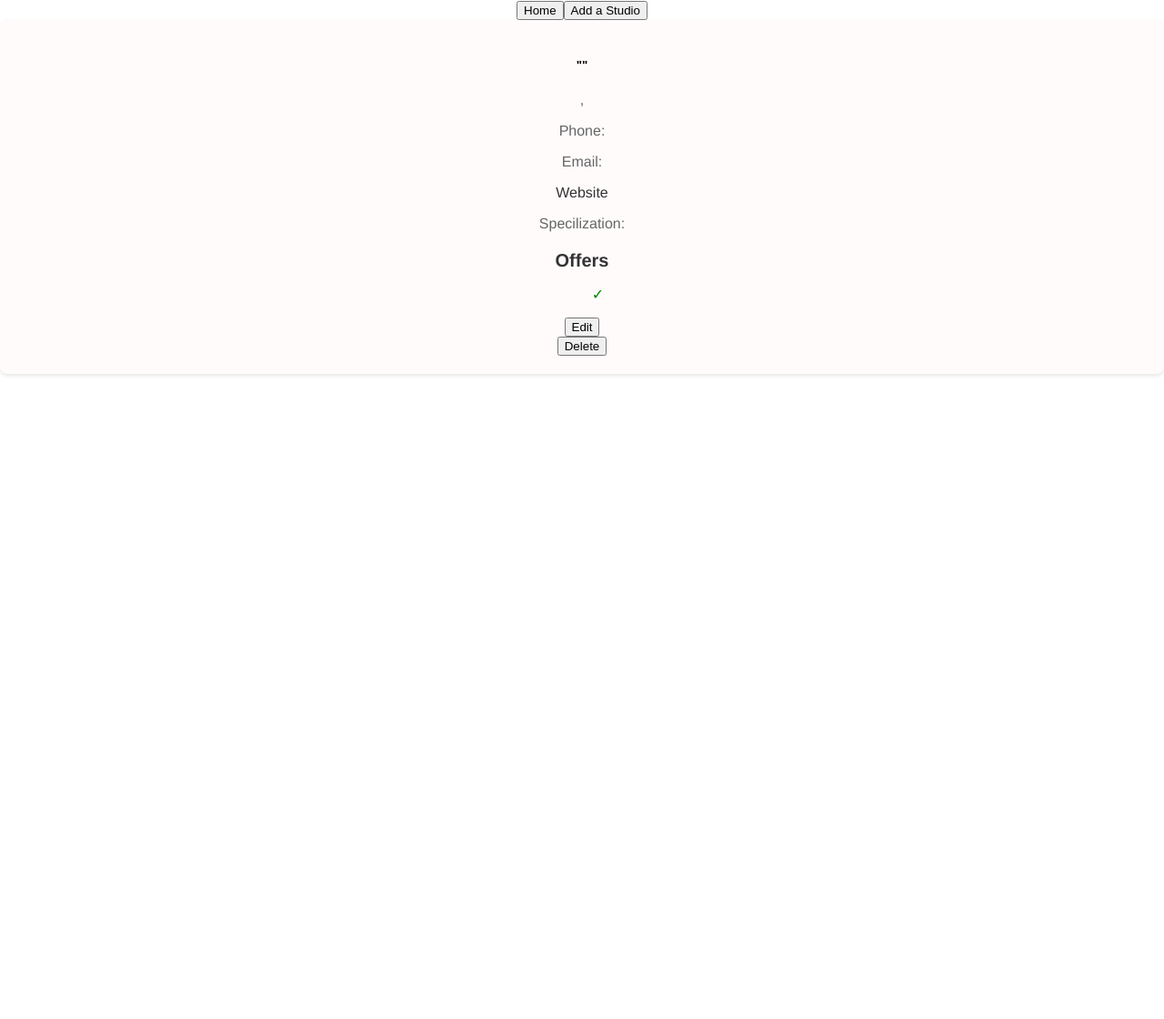
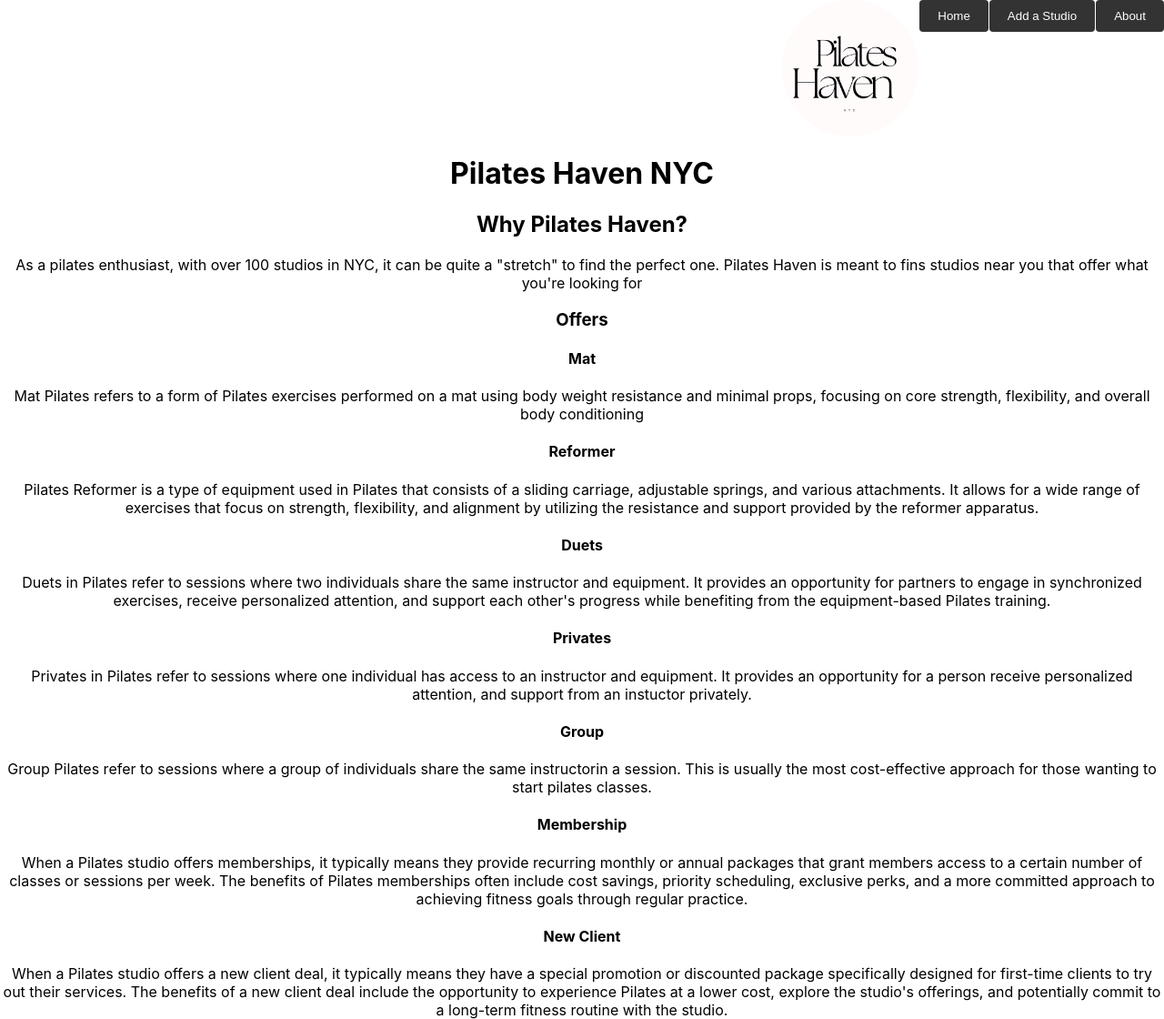
Before and after one commit to laura-williams-1/pilates-haven-nyc-front-end, a React (Create React App) app in the folder pilates-haven-front-end/: page /studios/about in a window 1280 px wide. Shown: the whole page at 91% size. Before the commit the page ends 800 px from the top, so only its background shows below. Built offline with nearby package versions, Linux system fonts and the light colour scheme; no server answers.

Commit message:
pilates haven fe

```diff
--- a/pilates-haven-front-end/src/App.js
+++ b/pilates-haven-front-end/src/App.js
@@ -7,6 +7,7 @@ import Update from "./Pages/Update";
 import New from "./Pages/New";
 import NotFound from "./Pages/NotFound";
 import NavBar from "./Components/NavBar";
+import About from "./Components/About";
 
 function App() {
   return (
@@ -19,6 +20,7 @@ function App() {
         <Routes>
           <Route path="/" element={<Home />} />
           <Route path="/studios" element={<Index />} />
+          <Route path="/studios/about" element={<About />} />
           <Route path="/studios/:id" element={<Show />} />
           <Route path="/studios/:id/edit" element={<Update />} />
           <Route path="/studios/new" element={<New />} />
--- /dev/null
+++ b/pilates-haven-front-end/src/Components/About.css
@@ -0,0 +1,70 @@
+.about {
+  text-align: center;
+  font-family: "Helvetica Neue", Arial, sans-serif;
+  background-color: #fffbfb;
+  padding: 50px;
+  border-radius: 20px;
+  margin: 30px;
+  box-shadow: 0 2px 4px rgba(0, 0, 0, 0.892);
+}
+
+.about header {
+  font-size: 28px;
+  color: #333;
+  margin-bottom: 10px;
+}
+
+.about .why {
+  margin-top: 20px;
+}
+
+.about .why h2 {
+  font-size: 20px;
+  color: #333;
+  margin-bottom: 10px;
+}
+
+.about .why p {
+  font-size: 16px;
+  color: #667;
+  margin-top: 10px;
+}
+
+.about .offers {
+  margin-top: 20px;
+}
+
+.about .offers h3 {
+  font-size: 20px;
+  color: #333;
+  margin-bottom: 10px;
+}
+
+.about .offers .Mat,
+.about .offers .Reformer,
+.about .offers .Duets,
+.about .offers .Privates,
+.about .offers .Group,
+.about .offers .Membership,
+.about .offers .New-client {
+  margin-top: 15px;
+}
+
+.about .offers h4 {
+  font-size: 18px;
+  color: #333;
+  margin-bottom: 5px;
+}
+
+.about .offers .Mat-details,
+.about .offers .Reformer-details,
+.about .offers .Duets-details,
+.about .offers .Privates-details,
+.about .offers .Group-details,
+.about .offers .Membership-details,
+.about .offers .New-client-details {
+  font-size: 16px;
+  color: #667;
+  margin-top: 5px;
+  box-shadow: #333;
+}
--- /dev/null
+++ b/pilates-haven-front-end/src/Components/About.js
@@ -0,0 +1,93 @@
+import "./About.css";
+const About = () => {
+  return (
+    <div>
+      <header>
+        <h1>Pilates Haven NYC</h1>
+      </header>
+
+      <div className="why">
+        <h2>Why Pilates Haven?</h2>
+        As a pilates enthusiast, with over 100 studios in NYC, it can be quite a
+        "stretch" to find the perfect one. Pilates Haven is meant to fins
+        studios near you that offer what you're looking for
+      </div>
+
+      <div className="offers">
+        <h3>Offers</h3>
+
+        <div className="Mat">
+          <h4>Mat</h4>
+          <div className="Mat-details">
+            Mat Pilates refers to a form of Pilates exercises performed on a mat
+            using body weight resistance and minimal props, focusing on core
+            strength, flexibility, and overall body conditioning
+          </div>
+        </div>
+
+        <div className="Reformer">
+          <h4>Reformer</h4>
+          <div className="Reformer-details">
+            Pilates Reformer is a type of equipment used in Pilates that
+            consists of a sliding carriage, adjustable springs, and various
+            attachments. It allows for a wide range of exercises that focus on
+            strength, flexibility, and alignment by utilizing the resistance and
+            support provided by the reformer apparatus.
+          </div>
+        </div>
+        <div className="Duets">
+          <h4>Duets</h4>
+          <div className="Duets-details">
+            Duets in Pilates refer to sessions where two individuals share the
+            same instructor and equipment. It provides an opportunity for
+            partners to engage in synchronized exercises, receive personalized
+            attention, and support each other's progress while benefiting from
+            the equipment-based Pilates training.
+          </div>
+        </div>
+        <div className="Privates">
+          <h4>Privates</h4>
+          <div className="Privates-details">
+            Privates in Pilates refer to sessions where one individual has
+            access to an instructor and equipment. It provides an opportunity
+            for a person receive personalized attention, and support from an
+            instuctor privately.
+          </div>
+        </div>
+
+        <div className="Group">
+          <h4>Group</h4>
+          <div className="group-details">
+            Group Pilates refer to sessions where a group of individuals share
+            the same instructorin a session. This is usually the most
+            cost-effective approach for those wanting to start pilates classes.
+          </div>
+        </div>
+
+        <div className="membership">
+          <h4>Membership</h4>
+          <div className="membership-details">
+            When a Pilates studio offers memberships, it typically means they
+            provide recurring monthly or annual packages that grant members
+            access to a certain number of classes or sessions per week. The
+            benefits of Pilates memberships often include cost savings, priority
+            scheduling, exclusive perks, and a more committed approach to
+            achieving fitness goals through regular practice.
+          </div>
+        </div>
+        <div className="new-client">
+          <h4>New Client</h4>
+          <div className="new-client-details">
+            When a Pilates studio offers a new client deal, it typically means
+            they have a special promotion or discounted package specifically
+            designed for first-time clients to try out their services. The
+            benefits of a new client deal include the opportunity to experience
+            Pilates at a lower cost, explore the studio's offerings, and
+            potentially commit to a long-term fitness routine with the studio.
+          </div>
+        </div>
+      </div>
+    </div>
+  );
+};
+export default About;
--- a/pilates-haven-front-end/src/Components/CreateStudio.css
+++ b/pilates-haven-front-end/src/Components/CreateStudio.css
@@ -33,7 +33,7 @@
   margin-right: 5px;
 }
 
-.studio-form .submit_button {
+button {
   background-color: #333;
   color: #fff;
   border: none;
--- /dev/null
+++ b/pilates-haven-front-end/src/Components/NavBar.css
@@ -0,0 +1,14 @@
+.nav-div {
+  display: flex;
+  justify-content: flex-end;
+}
+
+.nav-div img {
+  width: 150px;
+  height: auto;
+  border-radius: 50%;
+}
+
+.nav-div button {
+  margin-left: 1px; /* Adjust the margin as needed */
+}
--- a/pilates-haven-front-end/src/Components/NavBar.js
+++ b/pilates-haven-front-end/src/Components/NavBar.js
@@ -1,7 +1,11 @@
+import pilatesLogo from "../Assests/Pilates-studio-logo.png";
 import { Link } from "react-router-dom";
+
+import "./NavBar.css";
 const NavBar = () => {
   return (
-    <nav>
+    <nav className="nav-div">
+      <img src={pilatesLogo} alt="pilatesHaven" />
       <Link to="/studios">
         <button>Home</button>
       </Link>
@@ -9,6 +13,9 @@ const NavBar = () => {
       <Link to="/studios/new">
         <button>Add a Studio</button>
       </Link>
+      <Link to="/studios/about">
+        <button>About</button>
+      </Link>
     </nav>
   );
 };
--- a/pilates-haven-front-end/src/Components/StudioDetails.css
+++ b/pilates-haven-front-end/src/Components/StudioDetails.css
@@ -2,9 +2,10 @@
   text-align: center;
   font-family: "Helvetica Neue", Arial, sans-serif;
   background-color: #fffbfb;
-  padding: 20px;
-  border-radius: 8px;
-  box-shadow: 0 2px 4px rgba(0, 0, 0, 0.1);
+  padding: 50px;
+  border-radius: 20px;
+  margin: 30px;
+  box-shadow: 0 2px 4px rgba(0, 0, 0, 0.892);
 }
 
 .studio h1 {
@@ -15,17 +16,13 @@
 
 .studio p {
   font-size: 16px;
-  color: #666;
+  color: #667;
   margin-bottom: 5px;
 }
 
 .studio a {
   color: #333;
   text-decoration: none;
-}
-
-.studio a:hover {
-  text-decoration: underline;
 }
 
 .studio .Offers {
@@ -41,17 +38,17 @@
 .studio .Offers ul {
   list-style: none;
   font-size: 16px;
-  color: #666;
+  color: #667;
 }
 
 .studio .Offers ul:after {
   content: "✓ ";
   margin-right: 5px;
-  color: #008000;
+  color: #597359;
 }
 
 .studio .Offers p {
   font-size: 16px;
-  color: #666;
+  color: #667;
   margin-top: 10px;
 }
```
Also changed, not shown: pilates-haven-front-end/src/Assests/Pilates-studio-logo.png (added).
